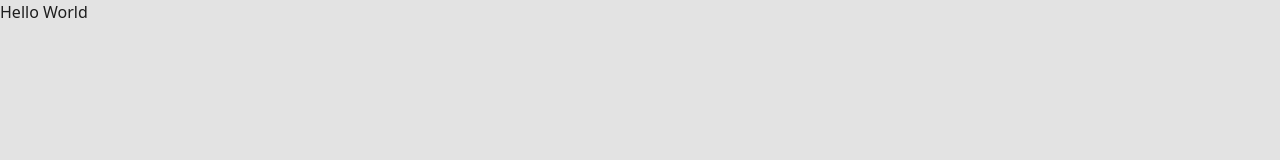
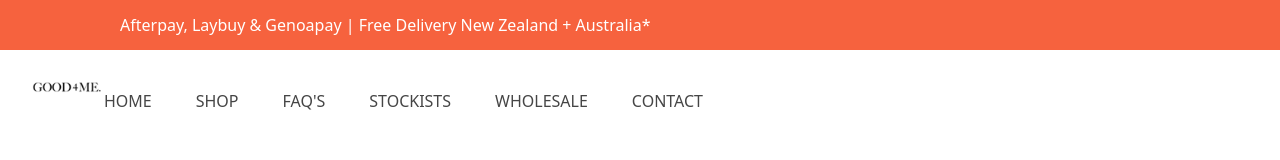
Before and after one commit to ChePasha/Frontend, a website built with Vite: page index.html in a window 1280 px wide. Built offline with nearby package versions, Linux system fonts and the light colour scheme.

Commit message:
Start Panel

```diff
--- a/index.html
+++ b/index.html
@@ -9,12 +9,41 @@
     <style media="(prefers-color-scheme: light)">
       @import url('./src/styles/colors/light.css');
     </style>
+    <!--
     <style media="(prefers-color-scheme: dark)">
       @import url('./src/styles/colors/dark.css');
     </style>
+    -->
   </head>
   <body>
-    <h1>Hello World</h1>
+    <div class="page">
+      <header class="page__header">
+        <div class="container">
+          <div class="header">
+            <div class="header_orange_line">
+              <div class="header_text">
+                <p>Afterpay, Laybuy & Genoapay | Free Delivery New Zealand + Australia*</p>
+              </div>
+            </div>
+            <div class="header_nav_panel">
+              <div class="header_logo">
+                <img src="/images/Logo_-_Good4Me_140x 1.png" alt="" />
+              </div>
+              <nav class="nav">
+                <ul class="nav__list">
+                  <li class="nav__item"><a class="nav__link" href="#">HOME</a></li>
+                  <li class="nav__item"><a class="nav__link" href="#">SHOP</a></li>
+                  <li class="nav__item"><a class="nav__link" href="#">FAQ'S</a></li>
+                  <li class="nav__item"><a class="nav__link" href="#">STOCKISTS</a></li>
+                  <li class="nav__item"><a class="nav__link" href="#">WHOLESALE</a></li>
+                  <li class="nav__item"><a class="nav__link" href="#">CONTACT</a></li>
+                </ul>
+              </nav>
+            </div>
+          </div>
+        </div>
+      </header>
+    </div>
     <script type="module" src="/src/index.js"></script>
   </body>
 </html>
--- a/src/index.css
+++ b/src/index.css
@@ -3,3 +3,5 @@
 @import './styles/normalize.css';
 @import './styles/global/utility.css';
 @import './styles/components/container.css';
+@import './styles/components/header.css';
+@import './styles/components/nav.css';
--- a/src/styles/colors/colors.css
+++ b/src/styles/colors/colors.css
@@ -1,4 +1,6 @@
 :root {
-  --color-white: #e3e3e3;
+  --color-white: #fff;
   --color-black: #1d1d1d;
+  --color-orange: #f6623e;
+  --color-gray: #454545;
 }
--- a/src/styles/components/container.css
+++ b/src/styles/components/container.css
@@ -1,9 +1,12 @@
 .container {
   width: 100%;
+
+  /*
   padding-left: 8px;
   padding-right: 8px;
   margin-right: auto;
   margin-left: auto;
+  */
   max-width: 100%;
 }
 
@@ -16,8 +19,11 @@
 @media (--md-viewport) {
   .container {
     max-width: 768px;
+
+    /*
     padding-left: 16px;
     padding-right: 16px;
+    */
   }
 }
 
@@ -29,6 +35,6 @@
 
 @media (--xl-viewport) {
   .container {
-    max-width: 1312px;
+    max-width: 1920px;
   }
 }
--- /dev/null
+++ b/src/styles/components/header.css
@@ -0,0 +1,30 @@
+.header {
+  width: 100%;
+  max-width: 100%;
+  height: 154px;
+}
+
+.header_orange_line {
+  background-color: var(--color-orange);
+  height: 50px;
+}
+
+.header_text {
+  padding-left: 120px;
+  padding-top: 15px;
+  font-family: var(--font-family);
+  font-weight: 400;
+  font-size: 16px;
+  line-height: 125%;
+  color: var(--color-white);
+}
+
+.header_nav_panel {
+  display: flex;
+}
+
+.header_logo {
+  width: 129px;
+  margin-left: 29px;
+  margin-top: 28px;
+}
--- /dev/null
+++ b/src/styles/components/nav.css
@@ -0,0 +1,20 @@
+.nav {
+  width: 766px;
+  margin-top: 39px;
+  margin-right: 577px;
+
+  /*
+  padding-top: 20px;
+  padding-bottom: 20px;
+  */
+}
+
+.nav__list {
+  display: flex;
+  gap: 44px;
+  color: var(--color-gray);
+}
+
+.nav__link:hover {
+  text-decoration: underline;
+}
```
Also changed, not shown: public/images/Logo_-_Good4Me_140x 1.png (added).
